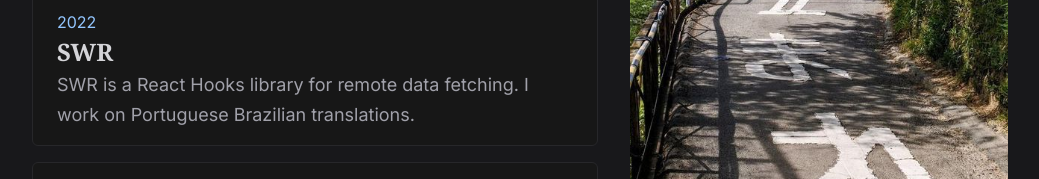
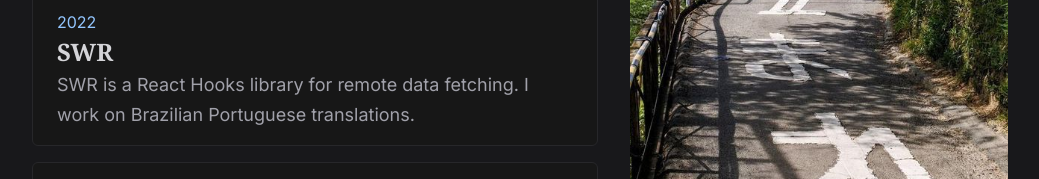
Before and after one commit to guilherssousa/svelte.guilherssousa.dev, a SvelteKit app: page / in a window 1280 px wide. Shown: the part 1176-1355 px from the top of the page, without its empty margins (120-1159 px from the left). Built offline with nearby package versions, Linux system fonts and the light colour scheme; a web font is replaced by a local one.

Commit message:
change Portuguese Brazilian to Brazilian Portuguese

```diff
--- a/src/routes/+page.svelte
+++ b/src/routes/+page.svelte
@@ -86,7 +86,7 @@
 			<SpotlightProject
 				title="SWR"
 				href="https://swr.vercel.app/pt-BR"
-				description="SWR is a React Hooks library for remote data fetching. I work on Portuguese Brazilian translations."
+				description="SWR is a React Hooks library for remote data fetching. I work on Brazilian Portuguese translations."
 			/>
 			<SpotlightProject
 				title="Dissecting create-vite"
```
